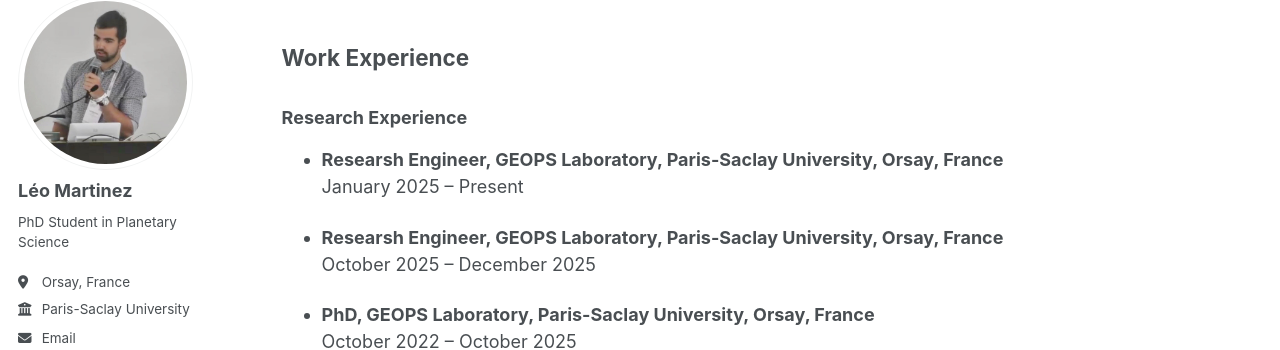
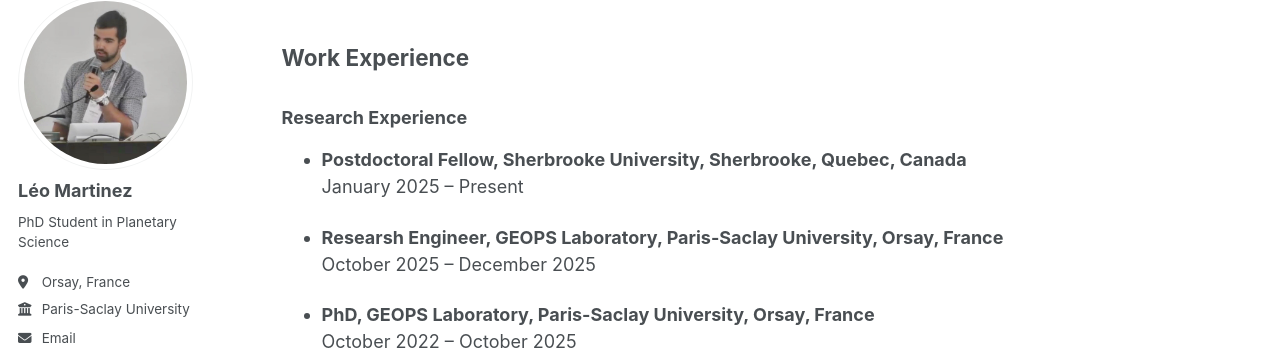
Before and after one commit to leomrtinez/leomrtinez.github.io, a Jekyll site: the page built from _pages/cv.md, in a window 1280 px wide and 900 px high, scrolled down 581 px. Shown: the part 111-461 px from the top of the window. Built offline with Jekyll 4.4.1, drawn with Linux system fonts in a browser that asks for light colours; some web fonts are replaced.

Commit message:
Update cv.md

```diff
--- a/_pages/cv.md
+++ b/_pages/cv.md
@@ -36,7 +36,7 @@ redirect_from:
 ### Research Experience
 
 
-- **Researsh Engineer, GEOPS Laboratory, Paris-Saclay University, Orsay, France**
+- **Postdoctoral Fellow, Sherbrooke University, Sherbrooke, Quebec, Canada**
   January 2025 – Present
 
 
```
